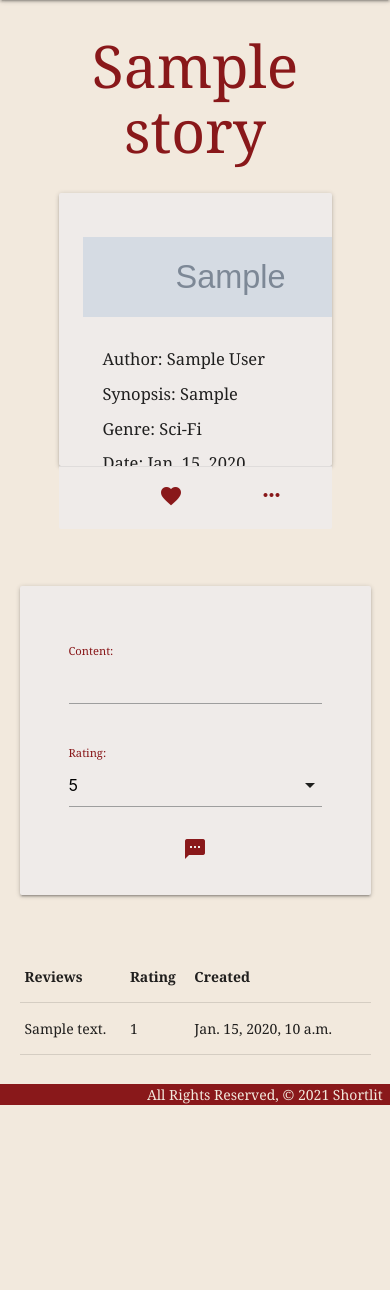
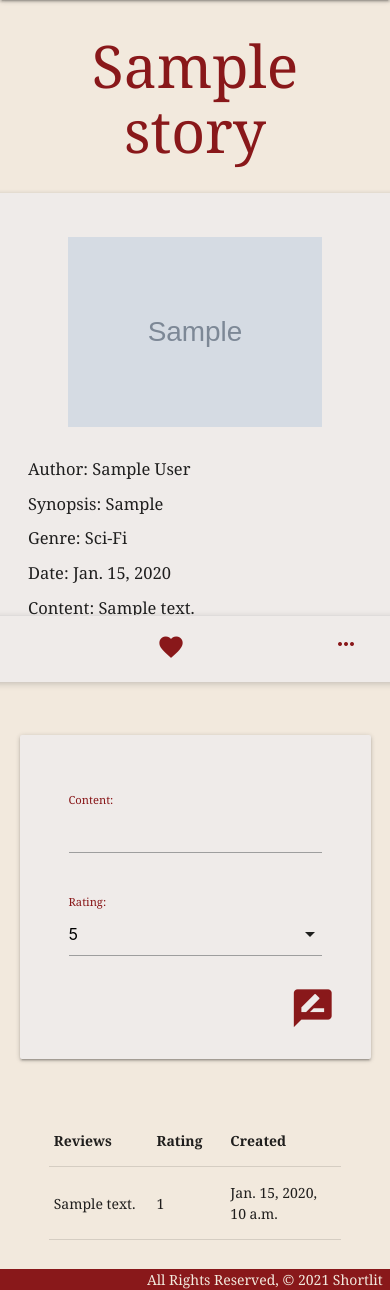
Before and after one commit to StuK359/shortlit, a Django app: page /stories/1/ in a window 390 px wide. Shown: the part 56-1346 px from the top of the page. Before the commit the page ends 1161 px from the top, so only its background shows below. Run offline with Django 3.2, Linux system fonts and the light colour scheme; tables that the repository leaves empty hold one stand-in row (values such as "Sample post"); grey boxes marked "Sample" are stand-in pictures.

Commit message:
more css

```diff
--- a/main_app/static/css/style.css
+++ b/main_app/static/css/style.css
@@ -11,10 +11,14 @@ body {
   display: flex;
   flex-direction: column;
   align-items: center;
+  justify-content: center;
+}
+main {
+  margin: 0 20vw;
 }
 .card-content > img {
   max-width: 35vh;
-  min-width: 35vh;
+  min-width: 30vh;
   margin: 20px 0;
 }
 
@@ -33,7 +37,6 @@ nav {
   z-index: 1;
 }
 
-
 .btn {
   margin: 20px 0;
   float: right;
@@ -45,8 +48,8 @@ h1 {
   color: #89181a;
   padding-top: 50px;
 }
-h2 {
-  color:#89181a;
+h2, h3 {
+  color: #89181a;
   padding-top: 0px;
 }
 
@@ -56,9 +59,8 @@ h2 {
   font-size: 16px;
 }
 
-
-
-a, i.material-icons {
+a,
+i.material-icons {
   color: #89181a;
 }
 
@@ -94,18 +96,21 @@ p {
   display: grid;
   grid-template-columns: repeat(auto-fit, minmax(24rem, 1fr));
   justify-content: center;
-  column-gap: 50px;
-  width: 100%;
+  column-gap: 30px;
+  width: 110%;
   margin: 20px;
+}
+.card-action {
+  filter: drop-shadow(0px 2px 3px rgba(100, 100, 100, 0.3));
 }
 
 .card,
 .card-content {
-  min-height: 50vmin;
-  min-width: 50vmin;
-  max-width: 50vmin;
-  max-height: 50vmin;
-  background-color:(252, 250, 248);
+  min-width: 45vh;
+  max-height: 45vh;
+  min-width: 45vh;
+  max-width: 45vh;
+  background-color: (252, 250, 248);
 }
 .card {
   margin-bottom: 50px;
@@ -131,7 +136,7 @@ h4 {
 }
 
 .pop-out {
-  transition: transform .7s;
+  transition: transform 0.7s;
 }
 
 .pop-out:hover {
@@ -145,7 +150,7 @@ h4 {
   background-color: transparent;
 }
 button:hover {
-   background-color:lightgrey;
+  background-color: lightgrey;
 }
 form {
   text-align: center;
@@ -153,18 +158,26 @@ h4 {
 .reviews {
   min-width: 70vmin;
   padding: 5px;
-
 }
- #id_content, label, #id_rating > option {
-   color:#89181a;
+#id_content,
+label,
+#id_rating > option {
+  color: #89181a;
 }
 .select-wrapper input.select-dropdown:focus {
   border-bottom: 1px solid black;
 }
+table {
+  max-width: 75vw;
+}
+td {
+  max-width: 20vw;
+}
+.reviews > button > i {
+  font-size: 3.25rem;
+}
 
-
-
-@media only screen and (max-width: 1200px) {
+@media only screen and (max-width: 1100px) {
   .container-index {
     display: flex;
     flex-direction: column;
@@ -173,10 +186,10 @@ h4 {
   }
   .card,
   .card-content {
-    min-width: 70vmin;
-    min-height: 70vmin;
-    max-width: 70vmin;
-    max-height: 70vmin
+    min-width: 50vh;
+    min-height: 50vh;
+    max-width: 50vh;
+    max-height: 50vh;
   }
   img.logo {
     height: 30px;
@@ -189,7 +202,8 @@ h4 {
     font-size: 32px;
   }
   .card-content > img {
-    max-width: 50px;
-    max-height: 80px;
+    max-width: 30vh;
+    min-width: 20vh;
+    width: 35vh;
   }
 }
--- a/main_app/templates/stories/detail.html
+++ b/main_app/templates/stories/detail.html
@@ -15,9 +15,9 @@
   </div>
   <div class="card-action">
     {% if story.user.id == user.id %}
-      <a href="{% url 'stories_update' story.id %}"><i class="material-icons">edit</i></a>
-      <a href="{% url 'stories_delete' story.id %}"><i class="material-icons">delete</i></a>
-      <a class="right" href="{% url 'user_index' %}"><i class="material-icons">more_horiz</i></a>
+      <a href="{% url 'stories_update' story.id %}"><i class="material-icons small">edit</i></a>
+      <a href="{% url 'stories_delete' story.id %}"><i class="material-icons small">delete</i></a>
+      <a class="right" href="{% url 'user_index' %}"><i class="material-icons small">more_horiz</i></a>
     {% else %}
       <a class="right" href="{% url 'author_index' story.id %}"><i class="material-icons">more_horiz</i></a>
     {% endif %}
@@ -25,12 +25,12 @@
 {% if fav %}
   <form action="{% url 'remove_favorite' story.id %}" method="POST">
     {% csrf_token %}
-    <button class="remove-fav" type="submit"><i class="material-icons">remove_circle</i></button>
+    <button class="remove-fav" type="submit"><i class="material-icons small">remove_circle</i></button>
   </form>
 {% else %}
   <form action="{% url 'add_favorite' story.id %}" method="POST">
     {% csrf_token %}
-    <button class="favorite-add-remove" type="submit"><i class="material-icons">favorite</i></button>
+    <button class="favorite-add-remove" type="submit"><i class="material-icons small">favorite</i></button>
   </form>
 {% endif %}
 </div>
@@ -42,7 +42,7 @@
   <form class="reviews" method="post" action="{% url 'add_review' story.id %}">
     {% csrf_token %}
     {{ review_form.as_p }}
-    <button type="submit"><i class="material-icons">textsms</i></button>
+    <button class="right" type="submit"><i class="material-icons">rate_review</i></button>
   </form>
 </div>
 <br>
```
Lines whose indentation alone changed are shown as unchanged.
